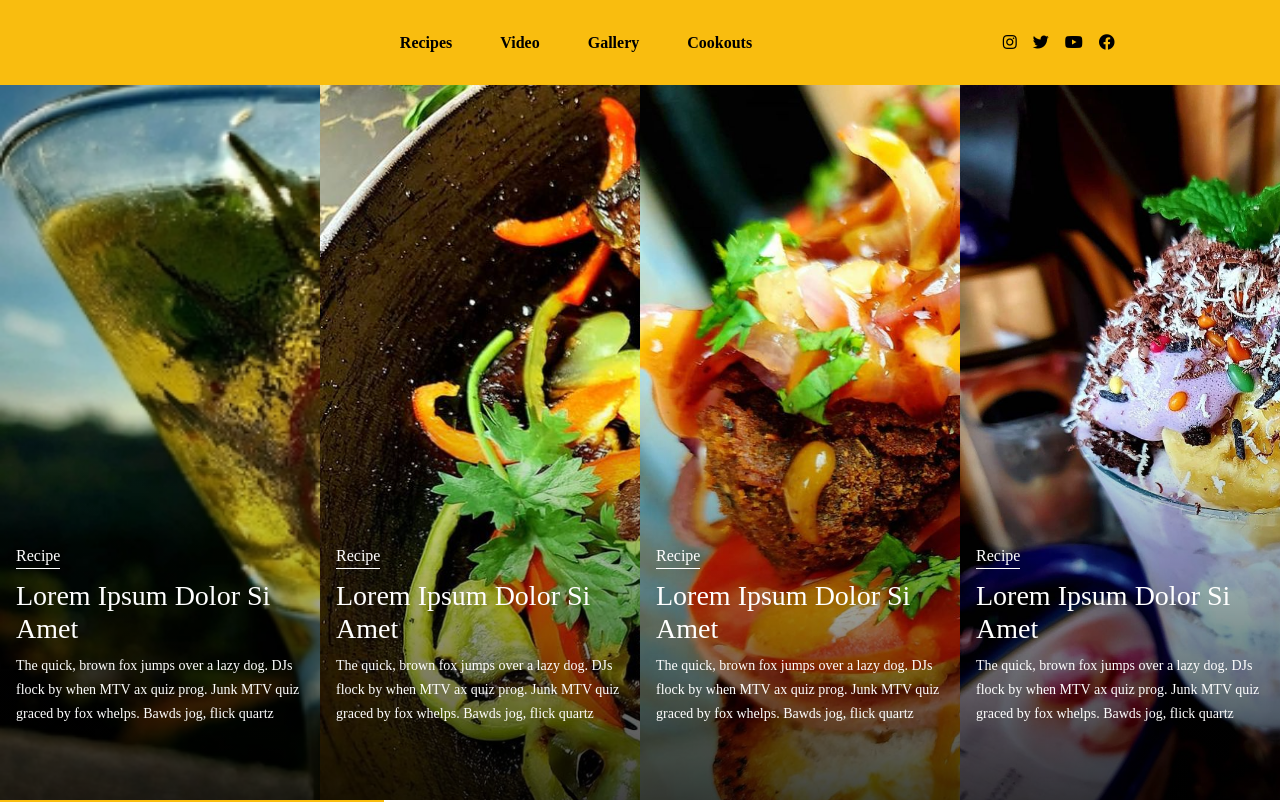
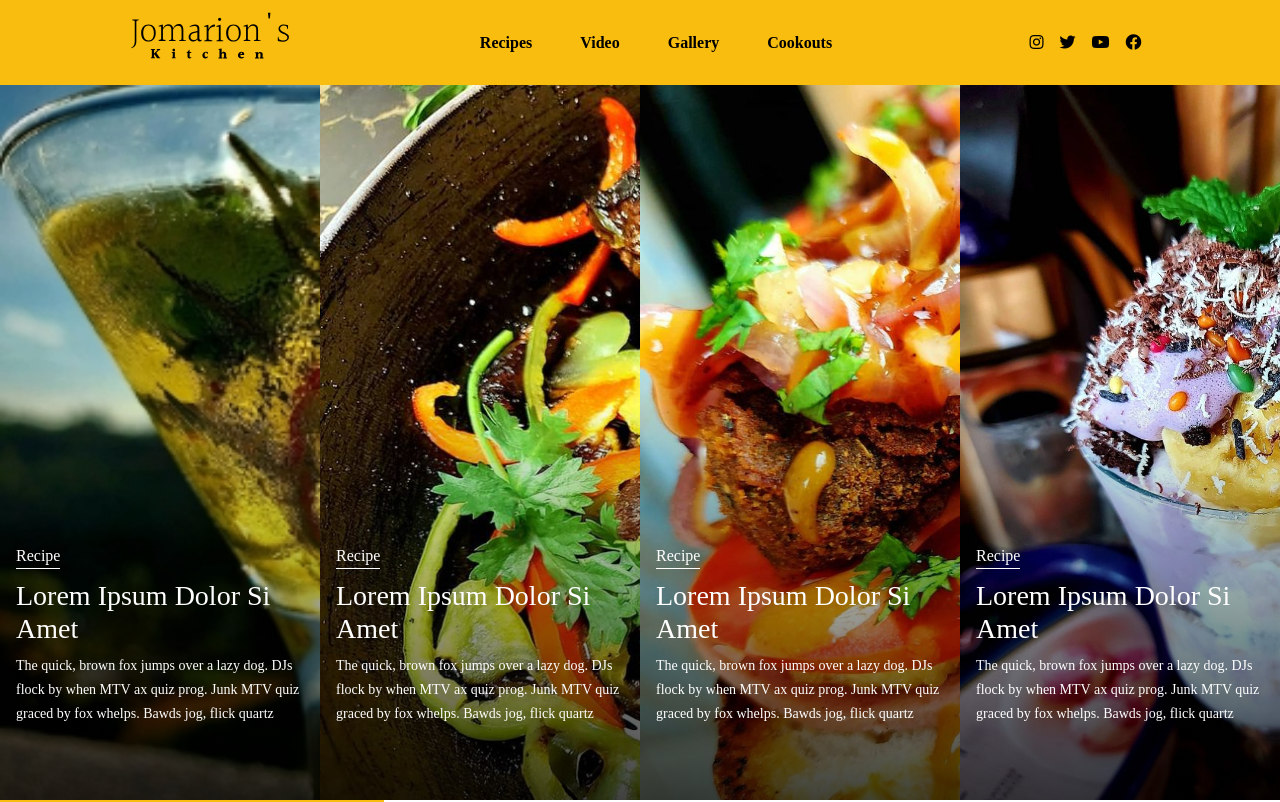
Before and after one commit to Karuma46/jomarion, a React (Create React App) app: page / in a window 1280 px wide. Shown: the top 802 px of the page. Built offline with nearby package versions, Linux system fonts and the light colour scheme; a web font is replaced by a local one.

Commit message:
adjust logo size

```diff
--- a/src/components/header/index.jsx
+++ b/src/components/header/index.jsx
@@ -77,11 +77,11 @@ function Header(){
     return(
         <div className="header d-flex align-items-center justify-content-around px-5" id="header">
             <div className="logo">
-                <div id="logoWrapper">
-                    <Link to="/">
-                        <img src= {Logo} alt="logo" />
-                    </Link>
-                </div>
+                <Link to="/">
+                    <div id="logoWrapper">
+                        <img src= {Logo} alt="logo" width="160px" height="77px"  />
+                    </div>
+                </Link>
             </div>
 
             <nav className="nav d-flex justify-content-between" id="nav">
--- a/src/components/header/index.scss
+++ b/src/components/header/index.scss
@@ -4,6 +4,9 @@
   width: 100%;
   box-sizing: border-box;
   position: relative;
+  #logoWrapper {
+  }
+
   #navButton {
     display: none;
   }
```
